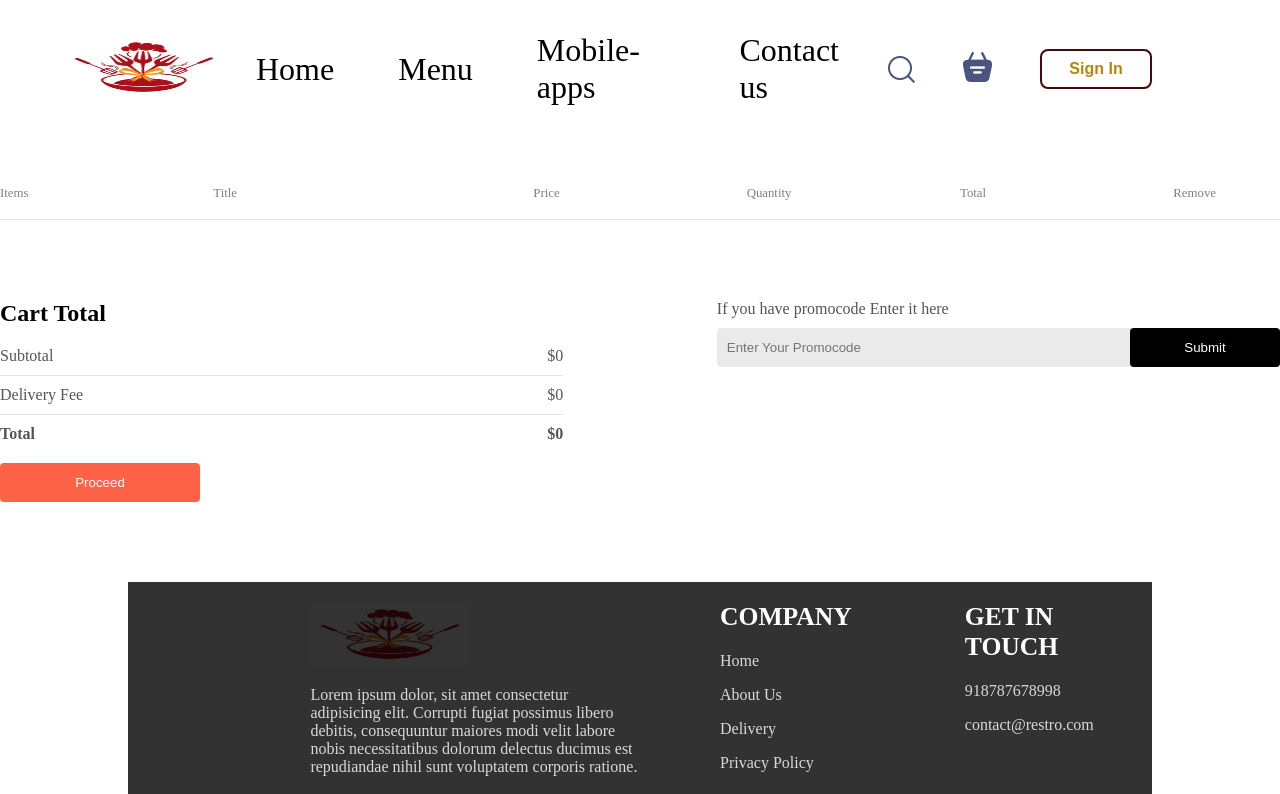
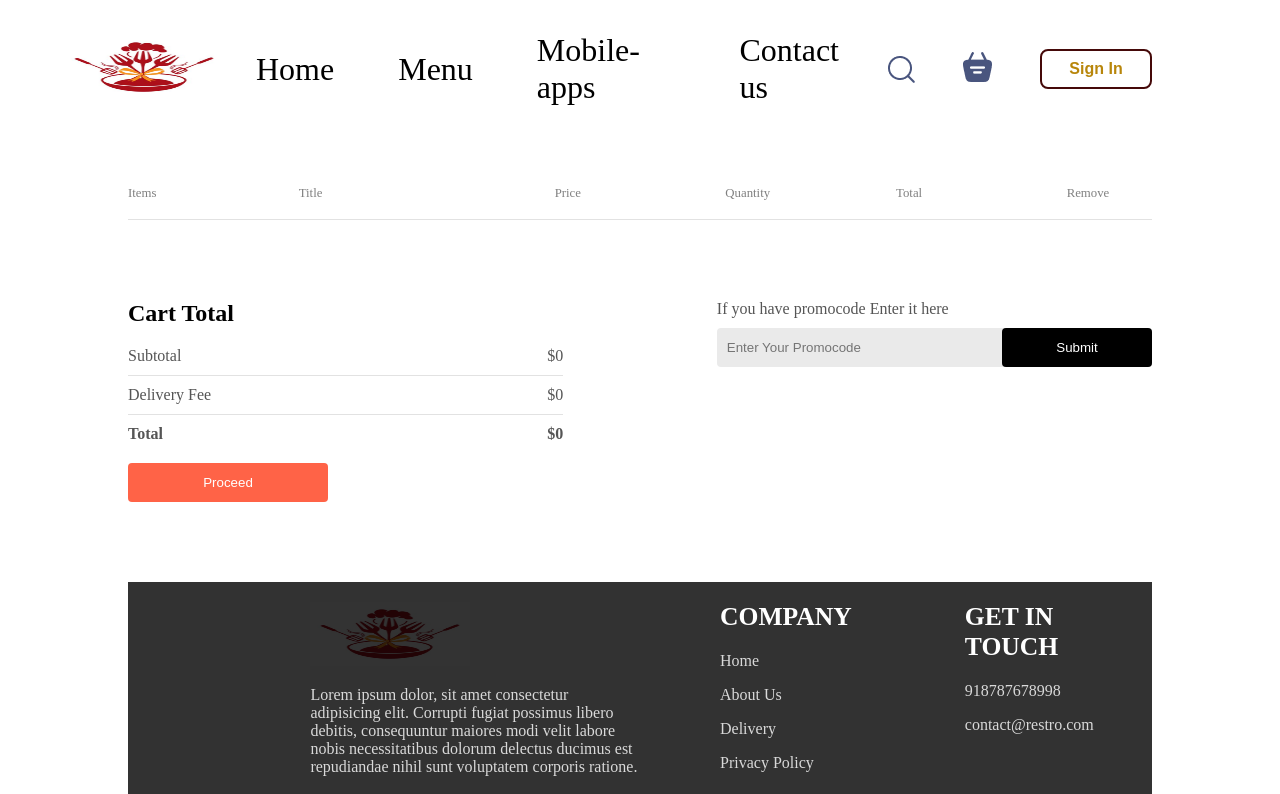
Before and after one commit to vidhi1812/Food-court, a React (Create React App) app: page /cart in a window 1280 px wide. Shown: the top 794 px of the page. Built offline with nearby package versions, Linux system fonts and the light colour scheme.

Commit message:
css changed

```diff
--- a/src/Pages/Cart/Cart.css
+++ b/src/Pages/Cart/Cart.css
@@ -1,6 +1,7 @@
 .cart{
     margin-top:3rem;
-    margin-left:0px;
+    margin-left:8rem;
+    margin-right:8rem;
 
 }
 
```
